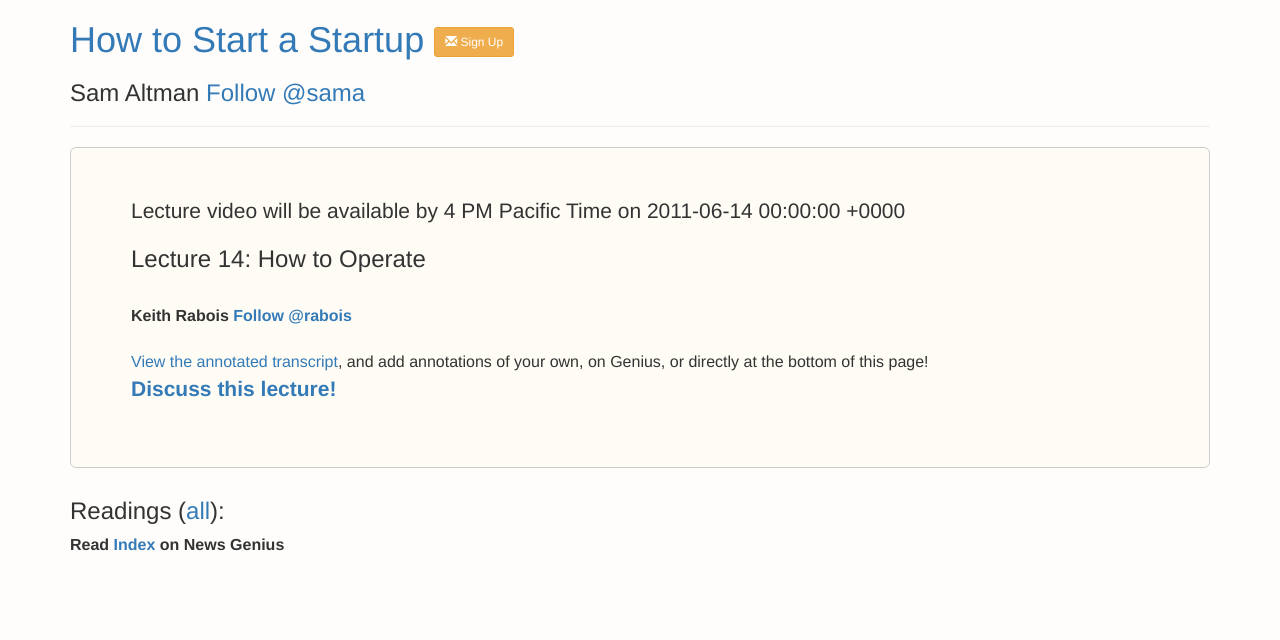
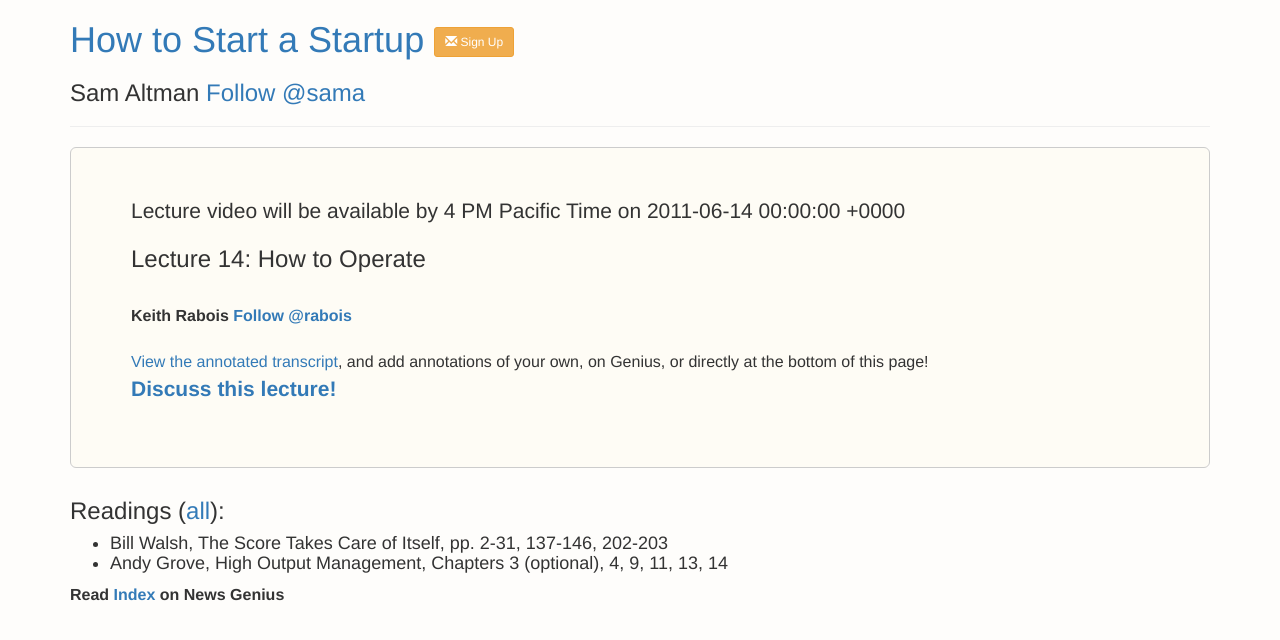
Before and after one commit to potluck/cs183b-bootstrap, a Jekyll site: the page built from _courses/lec14/index.md, in a window 1280 px wide. Shown: the top 640 px of the page. Built offline with Jekyll 4.4.1, drawn with Linux system fonts in a browser that asks for light colours; nearby versions of some CDN libraries; library files that are not in the unit come from our copies; a script that is not in the unit is left out; comment, search, counter and statistics services are not loaded; a file with an impossible date is left out.

Commit message:
Update index.md

```diff
--- a/_courses/lec14/index.md
+++ b/_courses/lec14/index.md
@@ -12,6 +12,9 @@
 genius_link: http://tech.genius.com/Keith-rabois-lecture-14-how-to-operate-annotated
 genius_divid: rg_embed_link_528976
 genius_script: //tech.genius.com/songs/528976/embed.js
+readings:
+  - link: Bill Walsh, The Score Takes Care of Itself, pp. 2-31, 137-146, 202-203
+  - link: Andy Grove, High Output Management, Chapters 3 (optional), 4, 9, 11, 13, 14
 discussion_forum: https://startupclass.co/lecture/83468/11614-how-to-operatebrbkeith-raboisb-ipartner-khosla-venturesi-----
 
 ---
```
